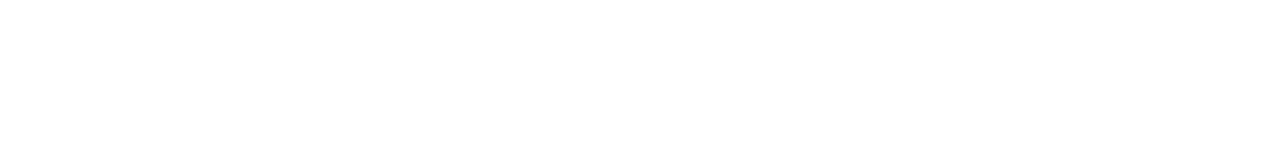
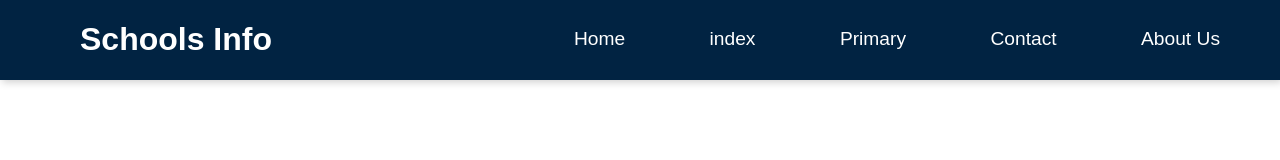
Before and after one commit to rayyansaeedi100200/e-project, a plain HTML site: page index.html in a window 1280 px wide. Drawn offline with Linux system fonts and the light colour scheme.

Commit message:
Update index.html

```diff
--- a/index.html
+++ b/index.html
@@ -4,8 +4,24 @@
     <meta charset="UTF-8">
     <meta name="viewport" content="width=device-width, initial-scale=1.0">
     <title>Document</title>
+      <link rel="stylesheet" href="contact.css">
+    <link rel="stylesheet" href="https://cdnjs.cloudflare.com/ajax/libs/font-awesome/6.7.2/css/all.min.css" integrity="sha512-Evv84Mr4kqVGRNSgIGL/F/aIDqQb7xQ2vcrdIwxfjThSH8CSR7PBEakCr51Ck+w+/U6swU2Im1vVX0SVk9ABhg==" crossorigin="anonymous" referrerpolicy="no-referrer" />
+    <link rel="stylesheet" href="https://cdnjs.cloudflare.com/ajax/libs/font-awesome/6.7.2/css/all.min.css"
+        integrity="sha512-Evv84Mr4kqVGRNSgIGL/F/aIDqQb7xQ2vcrdIwxfjThSH8CSR7PBEakCr51Ck+w+/U6swU2Im1vVX0SVk9ABhg=="
+        crossorigin="anonymous" referrerpolicy="no-referrer" />
 </head>
 <body>
-
+    <div class="hero">
+        <div class="logo">
+            <h1>Schools Info</h1>
+        </div>
+        <div class="menu">
+            <a href="Home.html">Home</a>
+            <a href="index.html">index</a>
+            <a href="Primary.html">Primary</a>
+            <a href="contact.html">Contact</a>
+            <a href="About.html">About Us</a>
+        </div>
+    </div>
 </body>
 </html>
```
